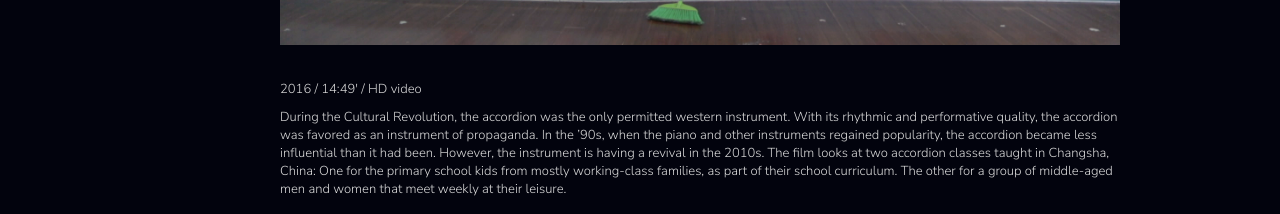
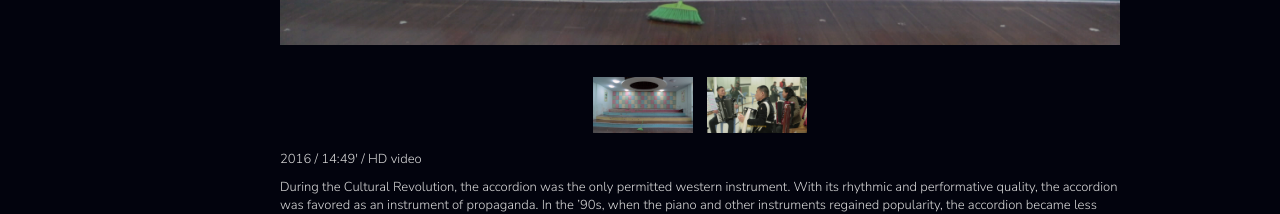
Before and after one commit to JAWeiss89/zuqiangPortfolioReact, a React (Create React App) app: page /accordionclass in a window 1280 px wide. Shown: the part 515-729 px from the top of the page. Built offline with nearby package versions, Linux system fonts and the light colour scheme.

Commit message:
create film image bar

```diff
--- a/src/App.css
+++ b/src/App.css
@@ -90,6 +90,20 @@ iframe {
   display: none;
 }
 
+.image-bar {
+  height: 70px;
+  /* background-color: rgb(52, 52, 52); */
+  display: flex;
+  align-items: center;
+  justify-content: center;
+}
+
+.image-bar img {
+  height: 80%;
+  margin: 7px;
+
+}
+
 @media only screen and (max-width: 700px) {
 
   #container {
@@ -144,4 +158,6 @@ iframe {
   #films-mobile p {
       margin: 15px 0 15px;
   }
+
+
 }
--- a/src/Film.js
+++ b/src/Film.js
@@ -1,14 +1,33 @@
-import React from 'react';
+import React, { useState, useEffect } from 'react';
 import { useParams } from 'react-router-dom';
 
 
 const Film = ( {films} ) => {
     const {filmID} = useParams();
     const film = films.find(item => item.id === filmID)
+    const [imageFeatured, setImageFeatured] = useState(film.mainimage);
+
+    const handleImageClick = (event) => {
+        setImageFeatured(event.target.attributes.source.value);
+    }
+
+    useEffect(() => {
+        setImageFeatured(film.mainimage);
+    }, [filmID, film.mainimage])
+
     return (
         <section id="content">
             <h1 className="title">{film.title}</h1>
-            <img className="main-img" src={film.mainimage} alt={film.title}/>
+            <img className="main-img" src={imageFeatured} alt={film.title}/>
+            {film.images &&
+            <div className="image-bar">
+                {film.images.map((image, i) => {
+                    return (
+                        <img src={image} source={image} onClick={handleImageClick} key={`${film.title}-${i}`} alt={`${film.title}-${i}`}  />
+                    )
+                })}
+            </div>
+            }
             <p id="specs">{film.specs}</p>
             <p id="details">{film.details}</p>
             {film.summaryparagraphs.map((paragraph, i)=> <p key={i}>{paragraph}</p>)}
--- a/src/db/films.json
+++ b/src/db/films.json
@@ -3,7 +3,7 @@
         "id": "inauguration",
         "title":"Inauguration",
         "mainimage": "./images/inauguration1.png",
-        "images": ["./images/inauguration2.jpg", "./images/inauguration3.jpg"],
+        "images": ["./images/inauguration1.png", "./images/inauguration2.jpg", "./images/inauguration3.jpg"],
         "specs":"2020/ 13:32 / Super 8mm & HD",
         "details":"English/ United States, Cuba / Colour and B&W",
         "summaryparagraphs": [
@@ -18,7 +18,7 @@
         "id": "nan",
         "title":"难 / Nan",
         "mainimage":"./images/nan3.jpg",
-        "images":["./images/nan1.jpg", "./images/nan2.jpg", "./images/nan3.jpg", "./images/nan4.jpg", "./images/nan5.jpg"],
+        "images":["./images/nan3.jpg", "./images/nan2.jpg", "./images/nan1.jpg", "./images/nan4.jpg", "./images/nan5.jpg"],
         "specs":"2019 / 79:31/ HD video",
         "details":"Hunan Dialect / China / Color",
         "summaryparagraphs": [
@@ -34,7 +34,7 @@
         "id": "remember",
         "title":"I Don't Remember The Name",
         "mainimage":"./images/remember5.jpg",
-        "images":["./images/remember1.jpg","./images/remember2.jpg","./images/remember3.jpg","./images/remember4.jpg"],
+        "images":["./images/remember5.jpg", "./images/remember1.jpg","./images/remember2.jpg","./images/remember3.jpg","./images/remember4.jpg"],
         "specs":"2018 / 11:03 / two-channel HD video",
         "summaryparagraphs": [
             "Cuba once had the largest Chinese community in Latin America. In 1847, the first group of five hundred Chinese workers arrived in Cuba as indentured workers. Through juxtapositions of the now-disappearing Chinese migrant worker community in Havana and the expanding investments in Cuba made by China, the film observes the visible and invisible traces of Chinese capitals in a Chinese nursing home, a Wifi park, a bio-power plant and sugarcane fields, punctuated by archival petitions from the Chinese 'coolies' in the late 19th century."
@@ -45,7 +45,7 @@
         "id": "accordionclass",
         "title":"Accordion Class",
         "mainimage":"./images/accordion1.png",
-        "images":["./images/accordion2.jpg"],
+        "images":["./images/accordion1.png", "./images/accordion2.jpg"],
         "specs":"2016 / 14:49' /  HD video",
         "summaryparagraphs": ["During the Cultural Revolution, the accordion was the only permitted western instrument. With its rhythmic and performative quality, the accordion was favored as an instrument of propaganda. In the ’90s, when the piano and other instruments regained popularity, the accordion became less influential than it had been. However, the instrument is having a revival in the 2010s. The film looks at two accordion classes taught in Changsha, China: One for the primary school kids from mostly working-class families, as part of their school curriculum. The other for a group of middle-aged men and women that meet weekly at their leisure."],
         "videosrc":"https://player.vimeo.com/video/173978257"
@@ -54,7 +54,6 @@
         "id": "spanishvignettes",
         "title":"Spanish Vignettes",
         "mainimage":"./images/spanish1.jpg",
-        "images":[],
         "specs":"2015 / 13:21 / HD video",
         "summaryparagraphs": ["Shot during a short residence in Sierra Nevada in Southern Spain, the video documents the artist's short stay in the Spanish mountains, as he narrates the published diary of Chi Chang - a young Chinese man who joined the International Brigade in Southern Spain, after his education in the United States in the 30s. The video blends personal observation of the natural landscape of Sierra Nevada, with the history of Chinese presence in Spain. Two styles of shots relate to the storylines of the two characters: Chi Chang and the artist himself, on two different observations, journeys and forms of collectivity in Spain 80 years apart."],
         "videosrc":"https://player.vimeo.com/video/121446375"
@@ -63,7 +62,6 @@
         "id": "surfacevalue",
         "title":"Surface Value",
         "mainimage":"./images/surface1.jpg",
-        "images":[],
         "specs":"2014 / 10:00 / HD video",
         "summaryparagraphs": ["Surface Value explores the vision and reality of urban color management in the city of Changsha.The performative voice-over speculates on existing policies of color management, while reflecting the artist's own attempts on ‘capturing colors’ in the city: How does the citizen interact with the colors of urbanisms, and where lies the logic of such urban color control? The film questioned if the so-called management of urban color is possibly only a wishful thinking from the ones in power."],
         "videosrc":"https://player.vimeo.com/video/113260440"
@@ -72,7 +70,7 @@
         "id": "thehouse",
         "title":"The House",
         "mainimage":"./images/house1.jpg",
-        "images":["./images/house2.jpg","./images/house3.jpg"],
+        "images":["./images/house1.jpg", "./images/house2.jpg","./images/house3.jpg"],
         "specs":"2014 / 13:04 /SD video",
         "summaryparagraphs": ["The House is a short documentary exploring stories of housing demolition in Changsha, China. The film takes as its starting point a house that belongs to an artist's family that is slated for demolition. Through interviews and encounters with various residents and evictees, the film attempts to address the different relationships between how agencies operate within a demolition site."]
     }
```
